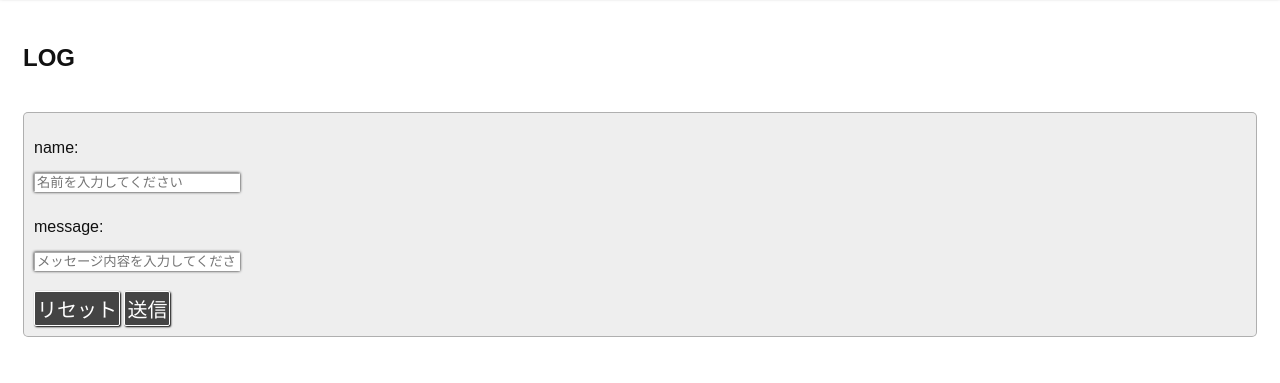
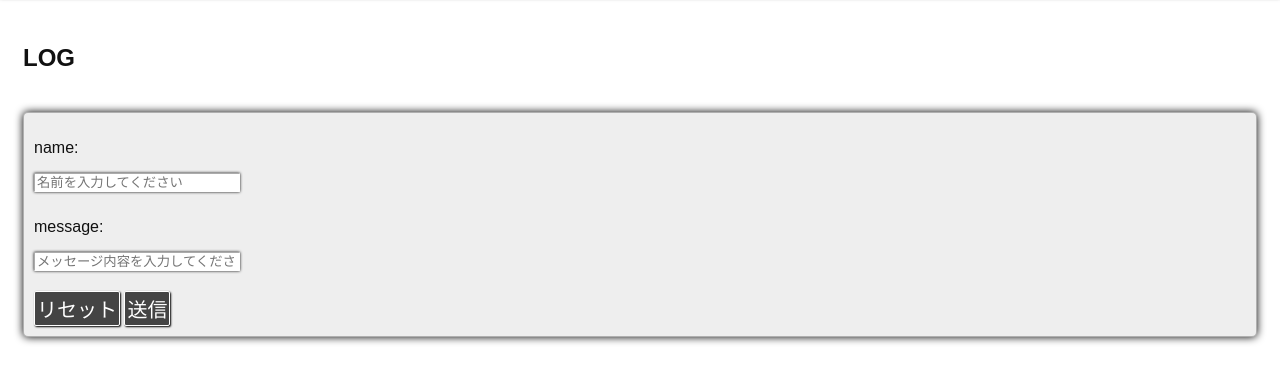
Before and after one commit to Gabillan/NodeChatApp, a website: page index.html in a window 1280 px wide. Shown: the part 91-474 px from the top of the page. Drawn offline with nearby package versions, Linux system fonts and the light colour scheme; no server answers.

Commit message:
Save index.html.

```diff
--- a/index.html
+++ b/index.html
@@ -33,7 +33,7 @@
                 border-radius: 5px;
                 background-color: #0001;
                 border: .5px solid #0004;
-                box-shadow: 0 0 8px #fff;
+                box-shadow: 0 0 8px #000;
             }
             #name {
                 margin-bottom: 10px;
```
